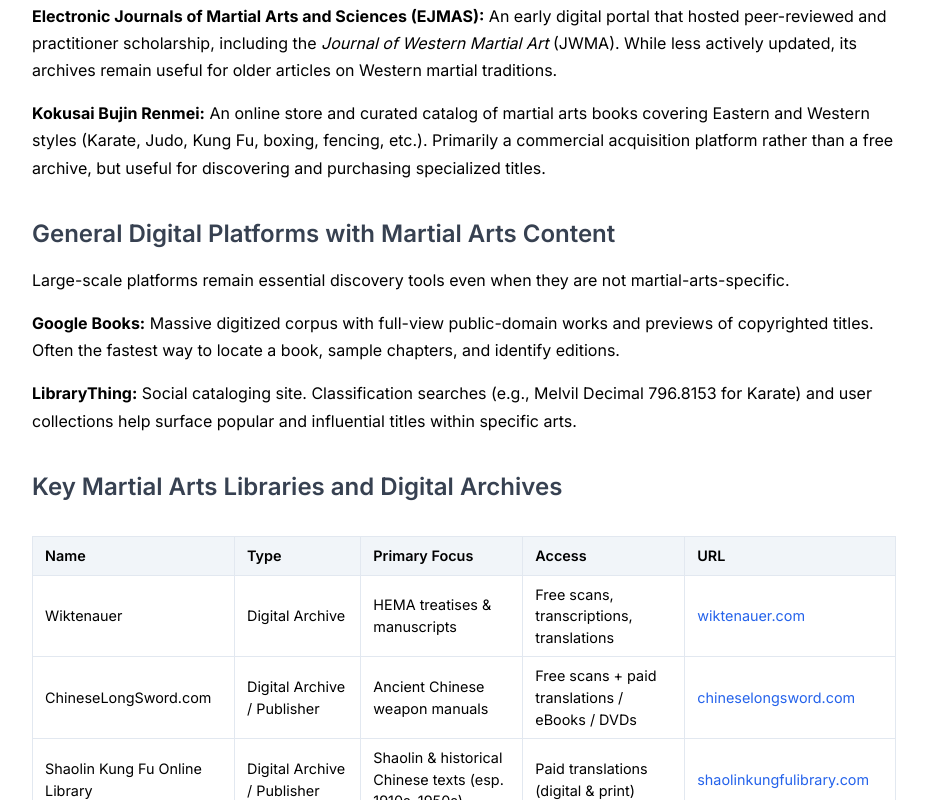
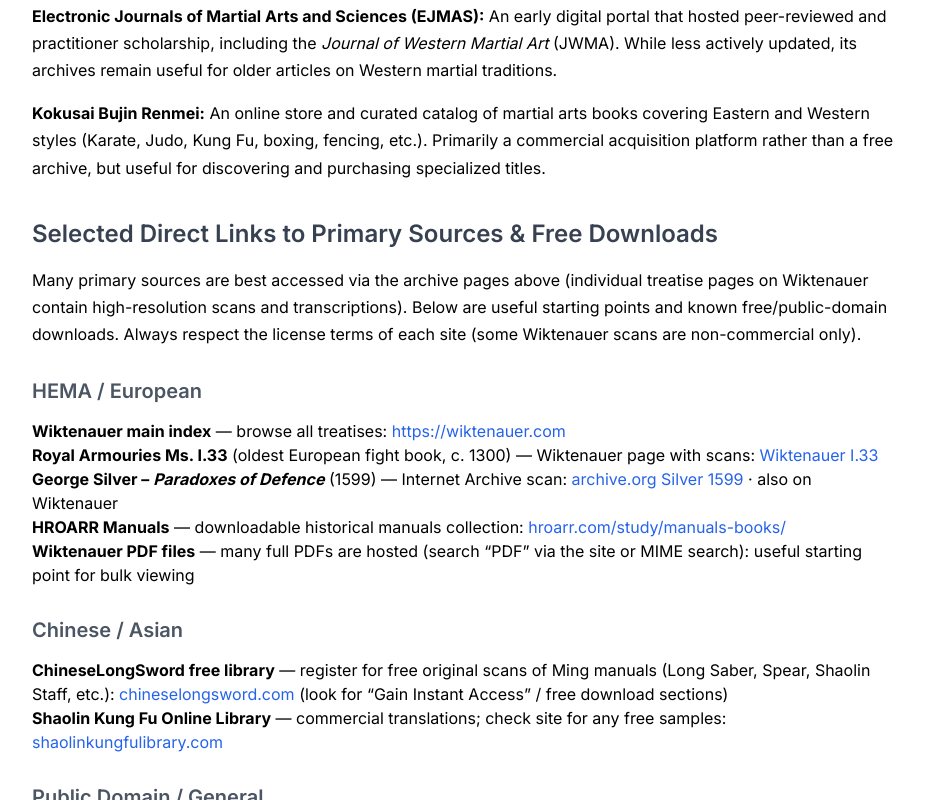
Before and after one commit to GizzZmo/martial_arts, a plain HTML site: page libraries-archives.html in a window 1280 px wide. Shown: the part 2000-2800 px from the top of the page, without its empty margins (320-1247 px from the left). Drawn offline with nearby package versions, Linux system fonts and the light colour scheme.

Commit message:
Add selected direct download / free access links for primary sources

```diff
--- a/libraries-archives.html
+++ b/libraries-archives.html
@@ -103,6 +103,7 @@
                             <a href="#modern-context" class="block text-gray-600 hover:text-blue-600">Modern Context</a>
                             <a href="#institutional-libraries" class="block text-gray-600 hover:text-blue-600">Institutional Libraries</a>
                             <a href="#digital-archives" class="block text-gray-600 hover:text-blue-600">Specialized Digital Archives</a>
+                            <a href="#direct-downloads" class="block text-gray-600 hover:text-blue-600">Direct Download Links</a>
                             <a href="#general-platforms" class="block text-gray-600 hover:text-blue-600">General Platforms</a>
                             <a href="#summary-table" class="block text-gray-600 hover:text-blue-600">Summary Table</a>
                         </nav>
@@ -145,6 +146,33 @@
                     <p><strong>Electronic Journals of Martial Arts and Sciences (EJMAS):</strong> An early digital portal that hosted peer-reviewed and practitioner scholarship, including the <em>Journal of Western Martial Art</em> (JWMA). While less actively updated, its archives remain useful for older articles on Western martial traditions.</p>
 
                     <p><strong>Kokusai Bujin Renmei:</strong> An online store and curated catalog of martial arts books covering Eastern and Western styles (Karate, Judo, Kung Fu, boxing, fencing, etc.). Primarily a commercial acquisition platform rather than a free archive, but useful for discovering and purchasing specialized titles.</p>
+
+                    <h3 id="direct-downloads">Selected Direct Links to Primary Sources & Free Downloads</h3>
+                    <p>Many primary sources are best accessed via the archive pages above (individual treatise pages on Wiktenauer contain high-resolution scans and transcriptions). Below are useful starting points and known free/public-domain downloads. Always respect the license terms of each site (some Wiktenauer scans are non-commercial only).</p>
+
+                    <h4>HEMA / European</h4>
+                    <ul>
+                        <li><strong>Wiktenauer main index</strong> — browse all treatises: <a href="https://wiktenauer.com" target="_blank" rel="noopener noreferrer" class="text-blue-600 hover:text-blue-800">https://wiktenauer.com</a></li>
+                        <li><strong>Royal Armouries Ms. I.33</strong> (oldest European fight book, c. 1300) — Wiktenauer page with scans: <a href="https://wiktenauer.com/wiki/Walpurgis_Fechtbuch_(MS_I.33)" target="_blank" rel="noopener noreferrer" class="text-blue-600 hover:text-blue-800">Wiktenauer I.33</a></li>
+                        <li><strong>George Silver – <em>Paradoxes of Defence</em></strong> (1599) — Internet Archive scan: <a href="https://archive.org/details/bim_early-english-books-1475-1640_paradoxes-of-defence-whe_silver-george_1599" target="_blank" rel="noopener noreferrer" class="text-blue-600 hover:text-blue-800">archive.org Silver 1599</a> · also on Wiktenauer</li>
+                        <li><strong>HROARR Manuals</strong> — downloadable historical manuals collection: <a href="https://hroarr.com/study/manuals-books/" target="_blank" rel="noopener noreferrer" class="text-blue-600 hover:text-blue-800">hroarr.com/study/manuals-books/</a></li>
+                        <li><strong>Wiktenauer PDF files</strong> — many full PDFs are hosted (search “PDF” via the site or MIME search): useful starting point for bulk viewing</li>
+                    </ul>
+
+                    <h4>Chinese / Asian</h4>
+                    <ul>
+                        <li><strong>ChineseLongSword free library</strong> — register for free original scans of Ming manuals (Long Saber, Spear, Shaolin Staff, etc.): <a href="https://chineselongsword.com" target="_blank" rel="noopener noreferrer" class="text-blue-600 hover:text-blue-800">chineselongsword.com</a> (look for “Gain Instant Access” / free download sections)</li>
+                        <li><strong>Shaolin Kung Fu Online Library</strong> — commercial translations; check site for any free samples: <a href="https://shaolinkungfulibrary.com" target="_blank" rel="noopener noreferrer" class="text-blue-600 hover:text-blue-800">shaolinkungfulibrary.com</a></li>
+                    </ul>
+
+                    <h4>Public Domain / General</h4>
+                    <ul>
+                        <li><strong>Project Gutenberg</strong> — search “fencing”, “broad-sword”, “self-defence”: <a href="https://www.gutenberg.org" target="_blank" rel="noopener noreferrer" class="text-blue-600 hover:text-blue-800">gutenberg.org</a></li>
+                        <li><strong>Internet Archive martial arts search</strong> — broad free scans and borrowable books: <a href="https://archive.org/search?query=martial+arts+OR+fechtbuch+OR+fencing+manual" target="_blank" rel="noopener noreferrer" class="text-blue-600 hover:text-blue-800">archive.org search</a></li>
+                        <li><strong>Miyamoto Musashi – <em>Book of Five Rings</em></strong> (various public-domain or freely borrowable editions on Internet Archive)</li>
+                    </ul>
+
+                    <p class="text-sm text-gray-600">Tip: For the highest-quality primary-source experience, start on the individual treatise page on Wiktenauer or ChineseLongSword rather than hunting isolated PDFs. Licenses and availability change; verify current terms on each site.</p>
 
                     <h3 id="general-platforms">General Digital Platforms with Martial Arts Content</h3>
                     <p>Large-scale platforms remain essential discovery tools even when they are not martial-arts-specific.</p>
```
